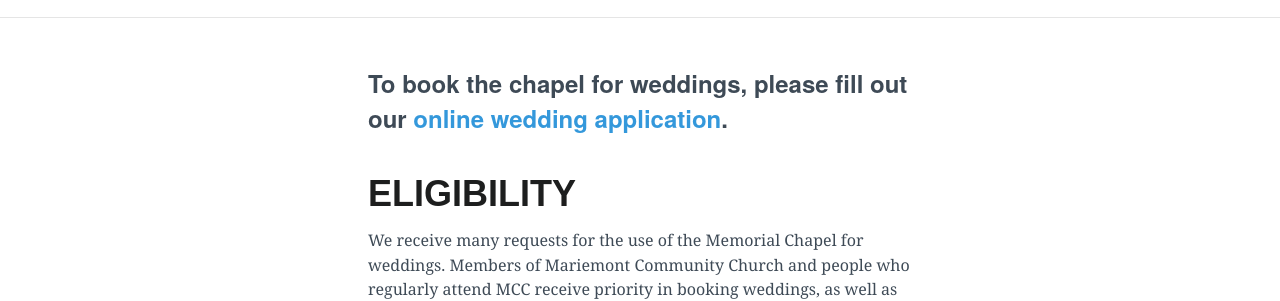
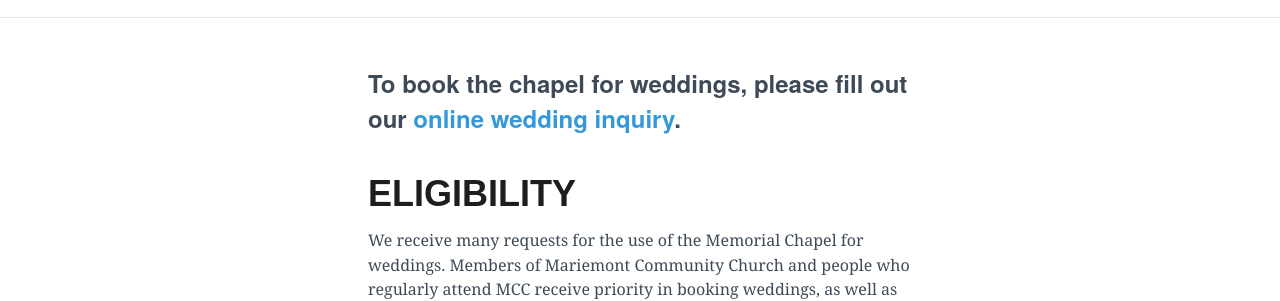
Before and after one commit to lukemoderwell/mariemont, a Jekyll site: the page built from weddings.md, in a window 1280 px wide and 900 px high. Shown: the part 137-438 px from the top of the window. Built offline with Jekyll 4.4.1, drawn with Linux system fonts in a browser that asks for light colours; nearby versions of some CDN libraries.

Commit message:
Updated Weddings

```diff
--- a/weddings.md
+++ b/weddings.md
@@ -6,7 +6,7 @@
 layout: page-no-hero
 ---
 
-### To book the chapel for weddings, please fill out our [online wedding application](/wedding-form).
+### To book the chapel for weddings, please fill out our [online wedding inquiry](/wedding-form).
 
 ## Eligibility
 We receive many requests for the use of the Memorial Chapel for weddings. Members of Mariemont Community Church and people who regularly attend MCC receive priority in booking weddings, as well as residents of the Village of Mariemont and former residents and members. Other requests will be considered as availability allows.
```
